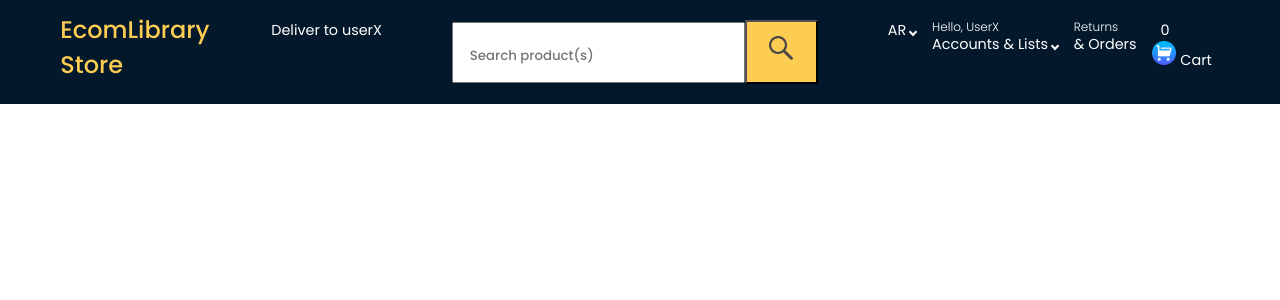
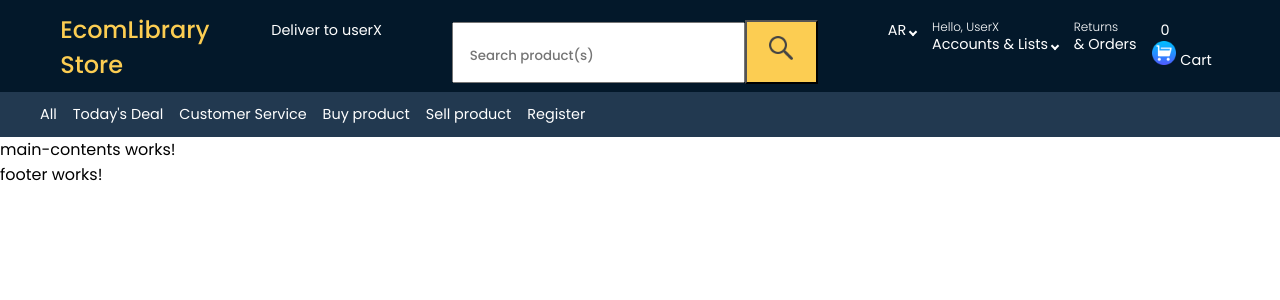
Before and after one commit to OussamaAalailiev/E-commerce-library-FrontEnd-OA, an Angular app: page / in a window 1280 px wide. Shown: the top 300 px of the page. Built offline with nearby package versions, Linux system fonts and the light colour scheme.

Commit message:
UI Modify of 2nd Header

```diff
--- a/src/app/components/header/header.component.css
+++ b/src/app/components/header/header.component.css
@@ -3,24 +3,49 @@
   /*text-transform: capitalize;*/
   color: white;
 }
-header{
-  position: fixed;
+/*header{*/
+/*  position: fixed;*/
+/*  background-color: #03182a;*/
+/*  display: flex;*/
+/*  flex-wrap: wrap;*/
+/*  right: 0; left: 0; top: 0;*/
+/*  !*text-align: center;*!*/
+/*  justify-content: space-evenly;*/
+/*  padding: 0.75rem 0.5% 0rem;*/
+/*  z-index: 1000;*/
+/*}*/
+.myHeader1{
+  position: sticky;
   background-color: #03182a;
   display: flex;
   flex-wrap: wrap;
   right: 0; left: 0; top: 0;
   /*text-align: center;*/
   justify-content: space-evenly;
-  padding: 0.75rem 0.5%;
+  padding: 0.75rem 0.5% 0rem;
   z-index: 1000;
 }
-header .logo{
+.myHeader2{
+  /*position: fixed;*/
+  background-color: #03182a;
+  display: flex;
+  flex-wrap: wrap;
+  right: 0; left: 0; top: 5.5rem;
+  /*text-align: center;*/
+  /*justify-content: space-evenly;*/
+  padding: 0.25rem 2rem 0.25rem 2rem;
+  z-index: 999;
+}
+.myHeader2 .navbar2 ul{
+  float: left;
+}
+.myHeader1 .logo{
   font-weight: 500;
   font-size: 1.5rem;
   /*color: white;*/
   color: #fccd52;
 }
-header .after__logo{
+.myHeader1 .after__logo{
   font-size: 0.9rem;
   padding: 0.5rem;
   color: white;
@@ -39,7 +64,11 @@ input{
   font-size: 0.75rem;
   /*padding-top: 0;*/
 }
-header .navbar ul{
+.myHeader1 .navbar ul{
+  list-style: none;
+  color: white;
+}
+.myHeader2 .navbar2 ul{
   list-style: none;
   color: white;
 }
@@ -54,11 +83,23 @@ header .navbar ul{
   transform: rotate(45deg);
   -webkit-transform: rotate(45deg);
 }
-header .navbar ul li{
+.myHeader1 .navbar ul li{
   position: relative;
   float: left;
 }
-header .navbar ul li a{
+.myHeader2 .navbar2 ul li{
+  position: relative;
+  float: left;
+}
+.myHeader1 .navbar ul li a{
+  font-size: 0.9rem;
+  padding: 0.5rem;
+  color: white;
+  /*display: block;*/
+  display: inline-block;
+  /*float: right;*/
+}
+.myHeader2 .navbar2 ul li a{
   font-size: 0.9rem;
   padding: 0.5rem;
   color: white;
@@ -91,6 +132,9 @@ header .navbar ul li a{
   padding-top: 0rem;
 
 }
+.example-spacer {
+  flex: 1 1 auto;
+}
 /*input{*/
 /*  width: 80%;*/
 /*  padding: 1.4rem 1.9rem 0.9rem 1rem;*/
--- a/src/app/components/header/header.component.html
+++ b/src/app/components/header/header.component.html
@@ -1,11 +1,11 @@
 <header>
+  <section class="myHeader1">
     <a href="#1" class="logo onhover"><section style="color: #fccd52">EcomLibrary</section> Store</a>
     <a href="#2" class="after__logo onhover">Deliver to userX</a>
     <form action="" class="after__logo">
       <input type="text" placeholder="Search product(s)">
       <span >
       <button type="submit" class="searchBtn" >
-<!--        <span style="padding-left: 0.5rem;"></span>-->
         <i >
           <img src="./assets/images/search.png" alt="" class="searchIcon" style="align-items: center">
         </i>
@@ -17,14 +17,10 @@
         <li><a href="#3" class="onhover">AR <i class="arrow down"></i> </a></li>
         <li><a href="#4" class="onhover">
           <section class="nav-line-1 ">Hello, UserX</section>
-<!--        <span>Accounts & Lists </span>-->
           <span>Accounts & Lists </span>
           <i class="arrow down"></i></a></li>
         <li><a href="#5" class="onhover"><section class="nav-line-1 ">Returns</section> & Orders</a></li>
         <li>
-<!--        <i>-->
-<!--          <img src="./assets/images/shoppingCart.png" alt="" class="shoppingIcon" style="display: inline">-->
-<!--        </i>-->
           <a href="#6" class="onhover">
             <section style="margin-left: 0.5rem;">0</section>
             <img src="./assets/images/shoppingCart2.png" alt="" class="shoppingIcon" style="display: inline">
@@ -33,4 +29,19 @@
         </li>
       </ul>
     </nav>
+  </section>
+
+  <section class="myHeader2" style=" background-color: #223950;">
+    <nav class="navbar2">
+      <ul>
+        <li><a href="#11">All</a></li>
+        <li><a href="#11">Today's Deal</a></li>
+        <li><a href="#11">Customer Service</a></li>
+        <li><a href="#11">Buy product</a></li>
+        <li><a href="#11">Sell product</a></li>
+        <li><a href="#11">Register</a></li>
+      </ul>
+    </nav>
+  </section>
+
 </header>
```
Also changed, not shown: src/app/app.module.ts (+8 -1 lines). Lines whose indentation alone changed are shown as unchanged.
